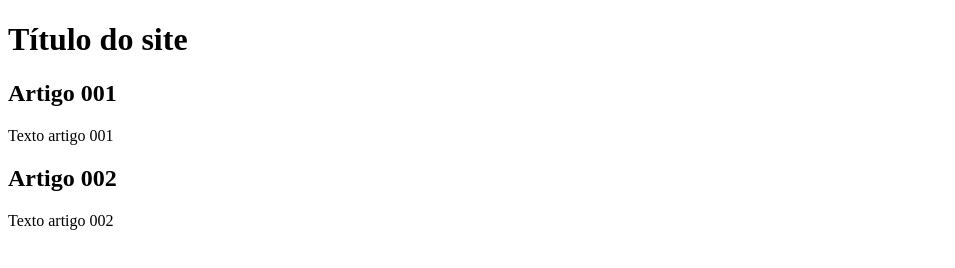
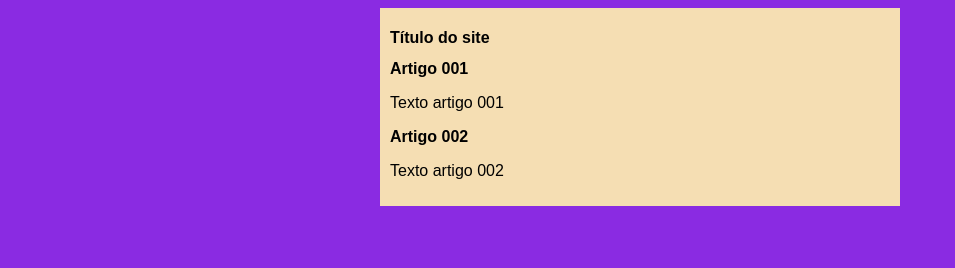
Before and after one commit to Lucaszanatta-dev/projeto-site, a plain HTML site: page index.html in a window 1280 px wide. Shown: the whole page, without its empty margins (0-955 px from the left). Drawn offline with Linux system fonts and the light colour scheme.

Commit message:
Iniiciei o design

```diff
--- /dev/null
+++ b/estilos/style.css
@@ -0,0 +1,16 @@
+*{
+    font-family: Arial, Helvetica, sans-serif;
+    font-size: 16px;
+}
+body{
+    background-color: blueviolet;
+
+}
+
+main{
+    background-color: wheat;
+    width: 500px;
+    margin: auto;
+    padding: 10px;
+    box-sizing: 3px;
+}
--- a/index.html
+++ b/index.html
@@ -4,6 +4,7 @@
     <meta charset="UTF-8">
     <meta name="viewport" content="width=device-width, initial-scale=1.0">
     <title>Título</title>
+    <link rel="stylesheet" href="estilos/style.css">
 </head>
 <body>
     <main>
```
